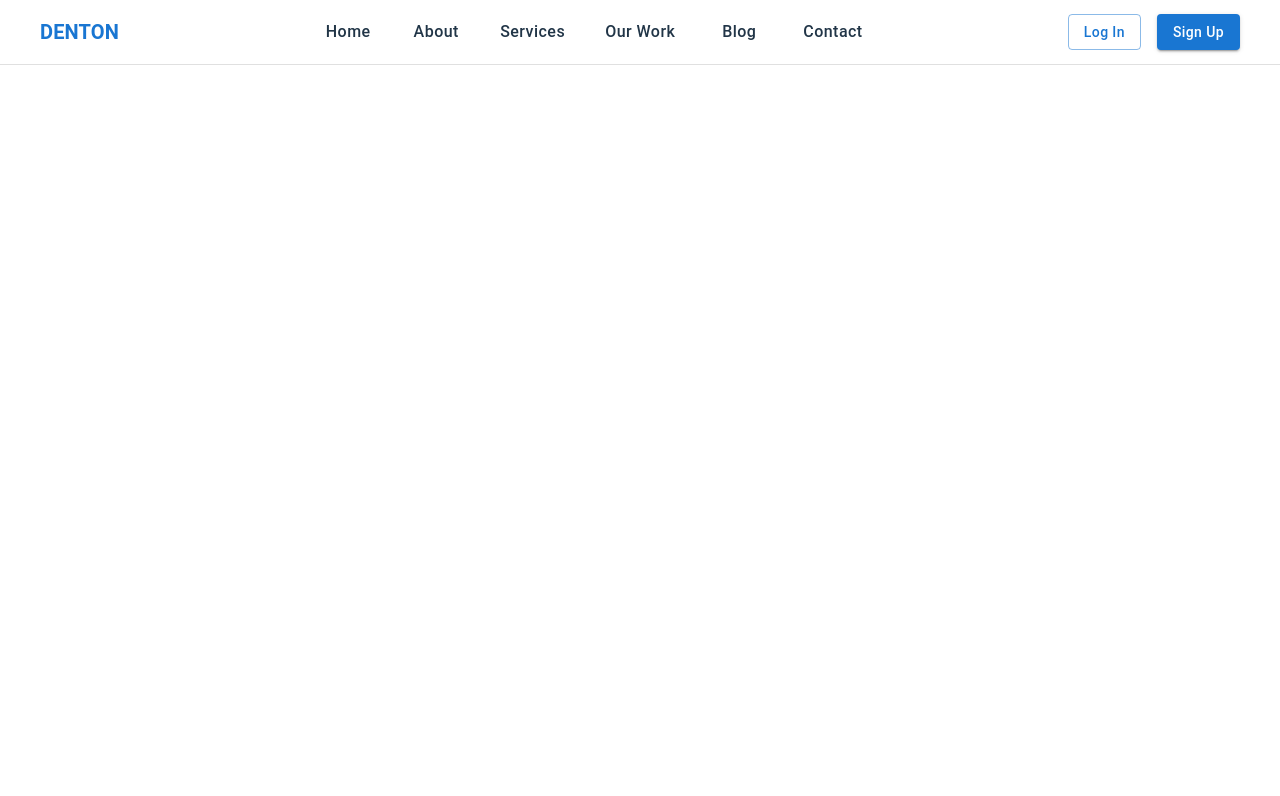
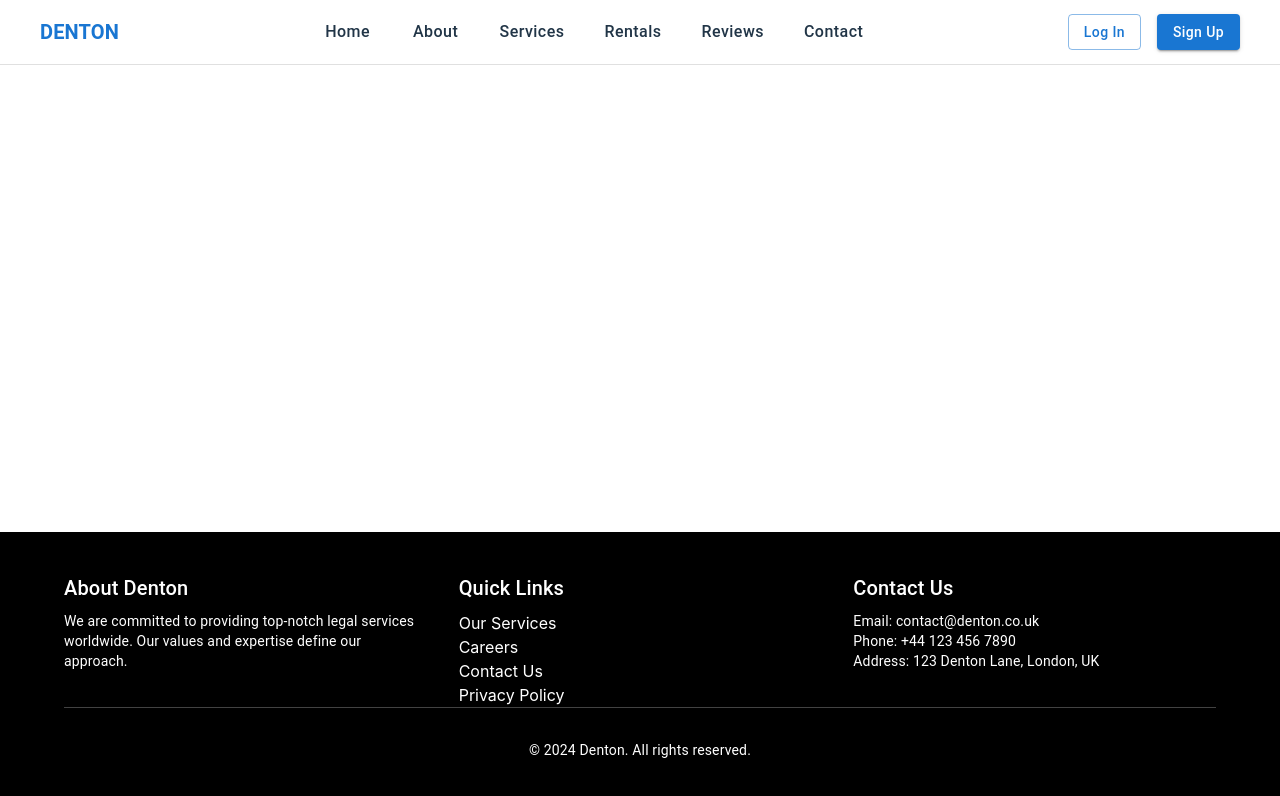
Before and after one commit to MingJae92/ahsifu-taekwondo, a React (Vite) app: page / in a window 1280 px wide. Shown: the top 796 px of the page. Built offline with nearby package versions, Linux system fonts and the light colour scheme.

Commit message:
Footer implemented

```diff
--- a/src/App.jsx
+++ b/src/App.jsx
@@ -1,13 +1,9 @@
-import Navbar from "./components/Navbar/Navbar";
 import Homepage from "./Pages/homepage/homepage";
 
 function App() {
-
-
   return (
     <>
-
-      <Homepage/>
+      <Homepage />
     </>
   );
 }
--- /dev/null
+++ b/src/components/Footer/Footer.jsx
@@ -0,0 +1,86 @@
+import React from 'react';
+import { Box, Container, Grid, Typography, Link } from '@mui/material';
+
+const Footer = () => {
+  return (
+    <Box
+      component="footer"
+      sx={{
+        bgcolor: 'black',
+        color: 'white',
+        py: 5,
+        width: '100%',
+        position: 'fixed',
+        bottom: 0,
+        left: 0,
+        zIndex: 1300, // Ensures footer stays above other elements
+      }}
+    >
+      <Container maxWidth="lg">
+        <Grid container spacing={4}>
+          {/* About Section */}
+          <Grid item xs={12} sm={6} md={4}>
+            <Typography variant="h6" gutterBottom>
+              About Denton
+            </Typography>
+            <Typography variant="body2" sx={{ color: 'white' }}>
+              We are committed to providing top-notch legal services worldwide. Our values and expertise define our approach.
+            </Typography>
+          </Grid>
+
+          {/* Links Section */}
+          <Grid item xs={12} sm={6} md={4}>
+            <Typography variant="h6" gutterBottom>
+              Quick Links
+            </Typography>
+            <Box>
+              <Link href="#" color="inherit" underline="hover">
+                Our Services
+              </Link>
+            </Box>
+            <Box>
+              <Link href="#" color="inherit" underline="hover">
+                Careers
+              </Link>
+            </Box>
+            <Box>
+              <Link href="#" color="inherit" underline="hover">
+                Contact Us
+              </Link>
+            </Box>
+            <Box>
+              <Link href="#" color="inherit" underline="hover">
+                Privacy Policy
+              </Link>
+            </Box>
+          </Grid>
+
+          {/* Contact Section */}
+          <Grid item xs={12} sm={6} md={4}>
+            <Typography variant="h6" gutterBottom>
+              Contact Us
+            </Typography>
+            <Typography variant="body2" sx={{ color: 'white' }}>
+              Email: contact@denton.co.uk
+            </Typography>
+            <Typography variant="body2" sx={{ color: 'white' }}>
+              Phone: +44 123 456 7890
+            </Typography>
+            <Typography variant="body2" sx={{ color: 'white' }}>
+              Address: 123 Denton Lane, London, UK
+            </Typography>
+          </Grid>
+        </Grid>
+
+        {/* Footer Bottom Section */}
+        <Box textAlign="center" pt={4} borderTop={1} borderColor="grey.800">
+          <Typography variant="body2" sx={{ color: 'white' }}>
+            © {new Date().getFullYear()} Denton. All rights reserved.
+          </Typography>
+        </Box>
+      </Container>
+    </Box>
+  );
+};
+
+export default Footer;
--- a/src/components/Navbar/Navbar.jsx
+++ b/src/components/Navbar/Navbar.jsx
@@ -29,7 +29,7 @@ function Navbar() {
 
           {/* Desktop Menu */}
           <Box sx={{ display: { xs: "none", md: "flex" }, gap: 3 }}>
-            {["Home", "About", "Services", "Our Work", "Blog", "Contact"].map((item) => (
+            {["Home", "About", "Services", "Rentals", "Reviews", "Contact"].map((item) => (
               <Button key={item} color="inherit" sx={{ fontSize: "1rem", textTransform: "none" }}>
                 {item}
               </Button>
--- a/src/pages/Homepage/Homepage.jsx
+++ b/src/pages/Homepage/Homepage.jsx
@@ -1,10 +1,12 @@
 import React from "react";
 import Navbar from "../../components/Navbar/Navbar";
+import Footer from "../../components/Footer/Footer";
 
 function homepage() {
   return (
     <div>
       <Navbar />
+      <Footer/>
     </div>
   );
 }
```
